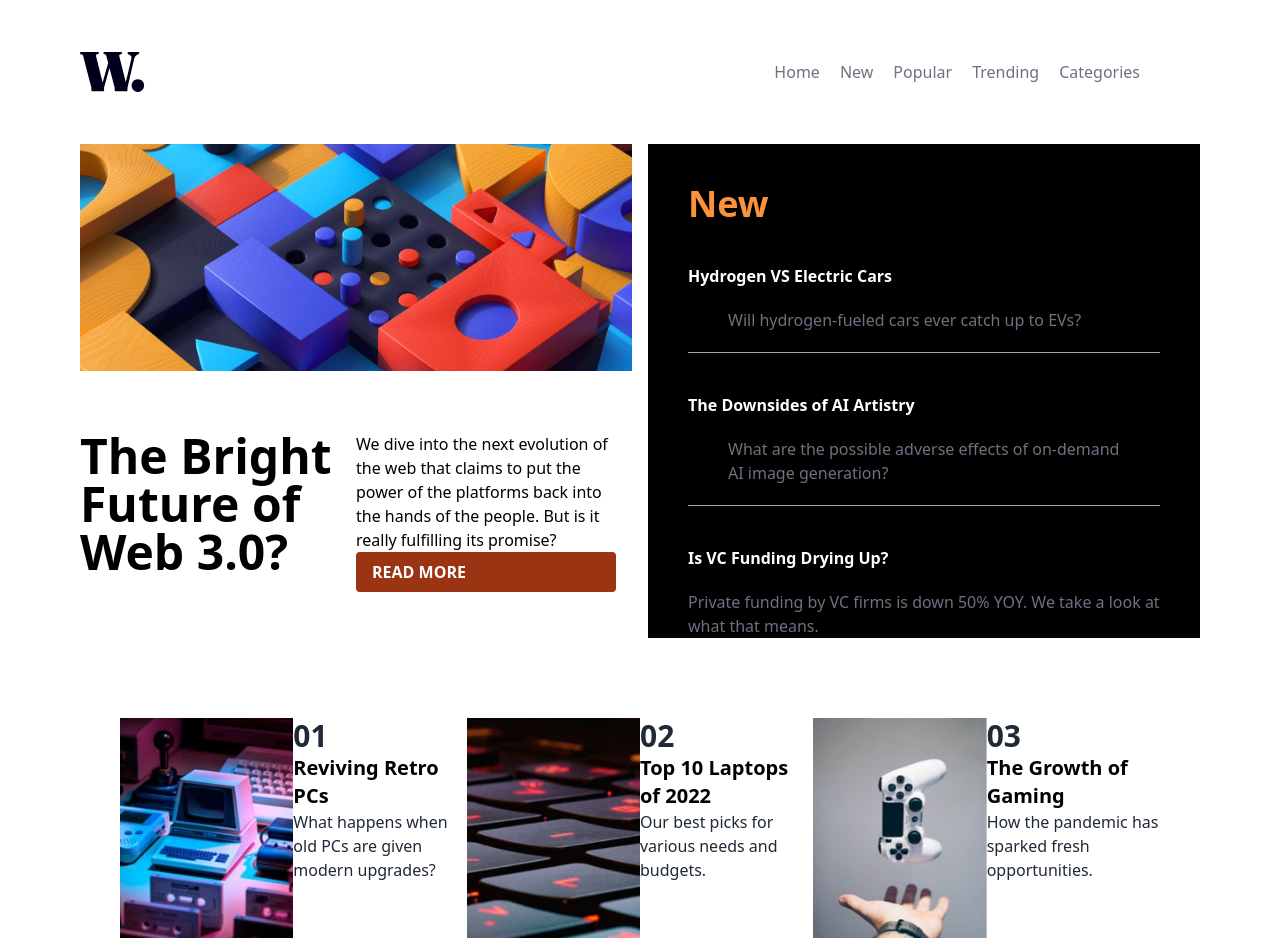
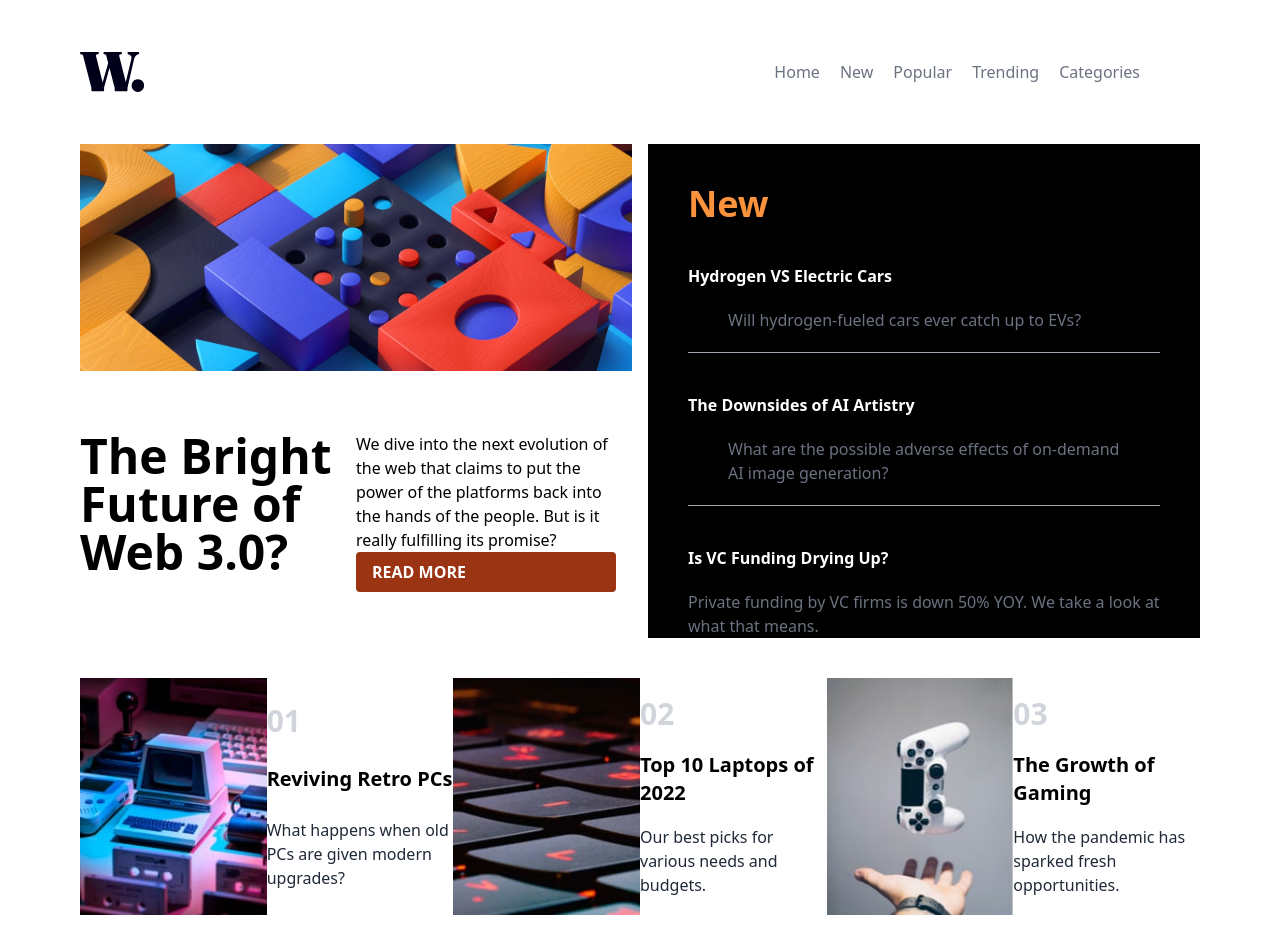
Before and after one commit to lavollmer/news-homepage, a React (Create React App) app: page / in a window 1280 px wide. Shown: the top 952 px of the page. Built offline with nearby package versions, Linux system fonts and the light colour scheme.

Commit message:
adding styling to words in countdown section

```diff
--- a/src/components/CountdownCards.jsx
+++ b/src/components/CountdownCards.jsx
@@ -5,24 +5,20 @@ import Gaming from "../assets/images/image-gaming-growth.jpg";
 
 const CountdownCards = () => {
   return (
-    <div className="grid grid-cols-6 p-10">
-      {/* <div className="flex flex-row"> */}
-      {/* <div className="flex flex-col"> */}
+    <div className="grid grid-col-1 md:grid-cols-6 ">
       <img src={Retro} alt="Retro PCs" />
-      <div className="flex flex-col">
-        <h1 className="text-gray-800 font-bold text-3xl">01</h1>
+      <div className="flex flex-col justify-evenly">
+        <h1 className="text-gray-300 font-bold text-3xl">01</h1>
         <h2 className="text-black-800 font-bold text-xl">Reviving Retro PCs</h2>
         <p className="text-gray-800 text-md">
           What happens when old PCs are given modern upgrades?
         </p>
-        {/* </div> */}
       </div>
-
       <div>
         <img src={Laptops} alt="Top of laptop" />
       </div>
-      <div>
-        <h1 className="text-gray-800 font-bold text-3xl">02</h1>
+      <div className="flex flex-col justify-evenly">
+        <h1 className="text-gray-300 font-bold text-3xl">02</h1>
         <h2 className="text-black-800 font-bold text-xl">
           Top 10 Laptops of 2022
         </h2>
@@ -30,12 +26,11 @@ const CountdownCards = () => {
           Our best picks for various needs and budgets.
         </p>
       </div>
-
       <div>
         <img src={Gaming} alt="Gaming controller" />
       </div>
-      <div>
-        <h1 className="text-gray-800 font-bold text-3xl">03</h1>
+      <div className="flex flex-col justify-evenly">
+        <h1 className="text-gray-300 font-bold text-3xl">03</h1>
         <h2 className="text-black-800 font-bold text-xl">
           The Growth of Gaming
         </h2>
@@ -44,7 +39,6 @@ const CountdownCards = () => {
         </p>
       </div>
     </div>
-    // </div>
   );
 };
 
```
Also changed, not shown: 1 other file (tests, documents, lock files or other folders).
